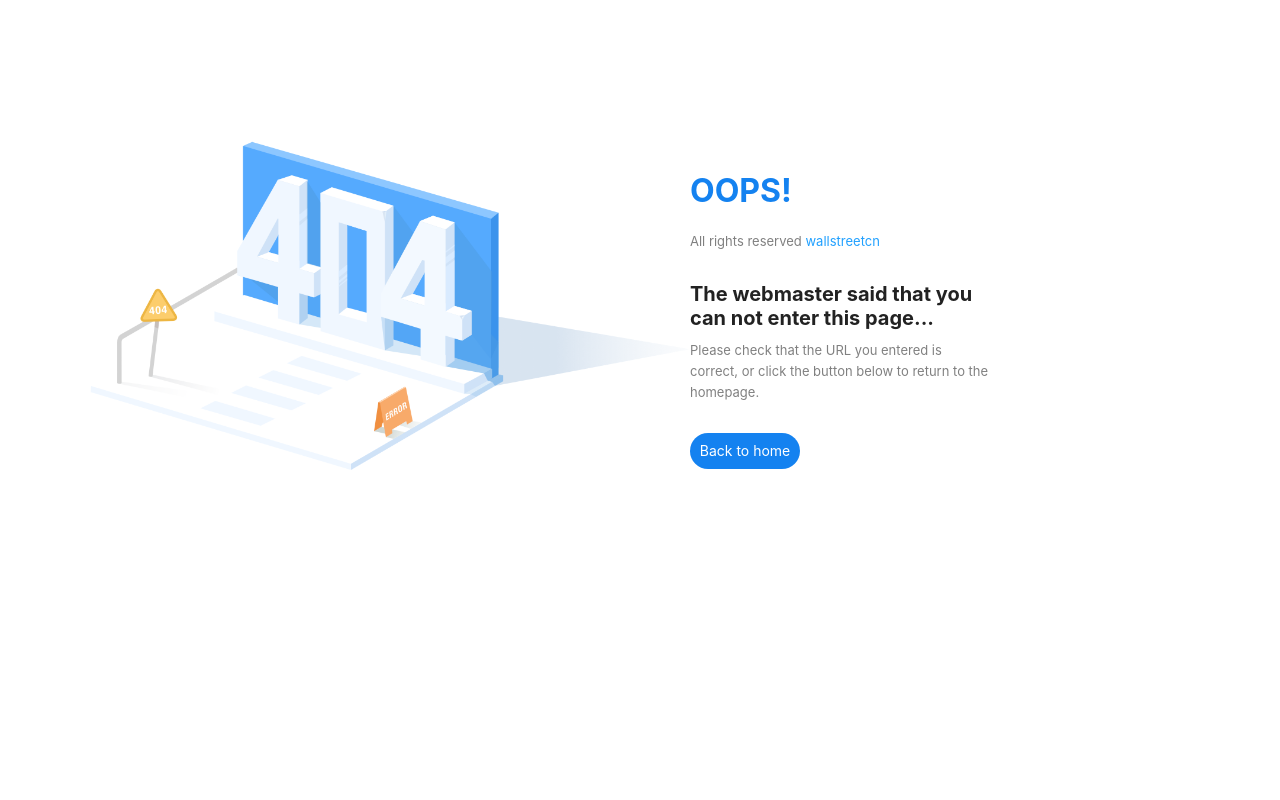
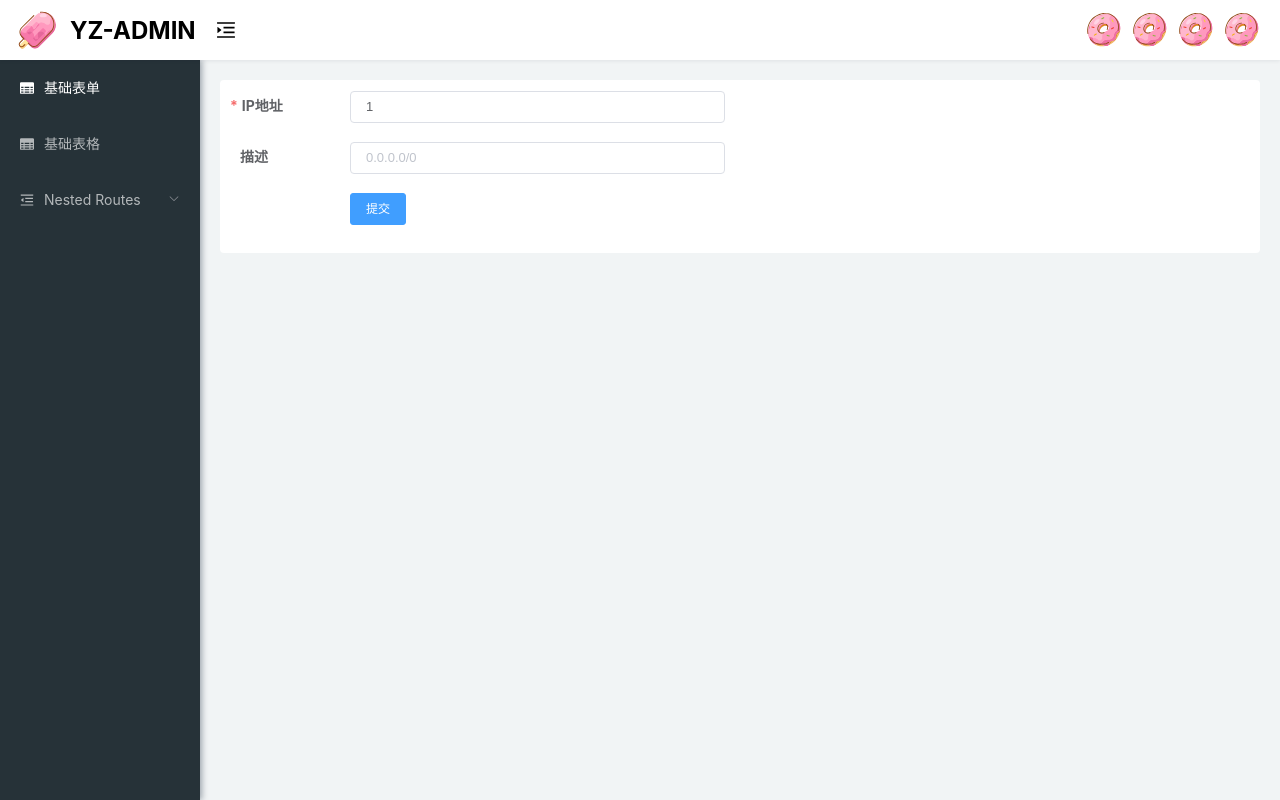
Before and after one commit to TCOT/yzadmin, a Vue app: page /form/basicForm in a window 1280 px wide. Before the commit this address led to /404. Built offline with nearby package versions, Linux system fonts and the light colour scheme.

Commit message:
优化UI

```diff
--- a/package.json
+++ b/package.json
@@ -8,6 +8,7 @@
   },
   "dependencies": {
     "axios": "^0.19.2",
+    "ip-address": "^6.1.0",
     "core-js": "^3.6.4",
     "element-ui": "^2.13.1",
     "js-cookie": "^2.2.1",
--- a/src/router/index.js
+++ b/src/router/index.js
@@ -10,9 +10,21 @@ VueRouter.prototype.push = function push(location) {
 const routes = [
   {
     path: '',
-    redirect: '/table/basicForm',
+    redirect: '/form/basicForm',
   },
-  nestedRouter,
+  {
+    path: '/form',
+    component: Layout,
+    meta: {
+      title: '表单',
+      icon:'table'
+    },
+    children: [{
+      path: 'basicForm',
+      component: () => import('@/views/form/basicForm/index'),
+      meta: { title: '基础表单' }
+    },]
+  },
   {
     path: '/table',
     component: Layout,
@@ -21,11 +33,12 @@ const routes = [
       icon:'table'
     },
     children: [{
-      path: 'basicForm',
+      path: 'basicTable',
       component: () => import('@/views/table/basicTable/index'),
       meta: { title: '基础表格' }
     },]
   },
+  nestedRouter,
   {
     path: '/404',
     component: () => import('@/views/error-page/404'),
--- a/src/styles/element-ui.scss
+++ b/src/styles/element-ui.scss
@@ -1,4 +1,14 @@
 //覆盖ele styles
+
+//el表单左对齐UI统一
+.el-form-item:not(.is-required) > label {
+  padding-left: 10px;
+}
+
+//让el的input移上去显示小手
+.el-input__inner {
+  cursor: pointer;
+}
 
 .el-button.el-popover__reference{
   margin-left: 10px;
--- /dev/null
+++ b/src/views/form/basicForm/index.vue
@@ -0,0 +1,63 @@
+<template>
+  <div>
+    <el-form
+        v-loading="loading"
+        ref="form"
+        :model="form"
+        :rules="rules"
+        size="small"
+        autocomplete="on"
+        label-width="120px"
+        label-position="left">
+      <el-form-item required prop="ip" label="IP地址">
+        <el-col :span="10">
+          <el-input
+              v-model="form.ip"
+              placeholder="0.0.0.0/0"
+              autocomplete="on"
+          />
+        </el-col>
+      </el-form-item>
+      <el-form-item prop="desc" label="描述">
+        <el-col :span="10">
+          <el-input
+              v-model="form.desc"
+              placeholder="0.0.0.0/0"
+              autocomplete="on"
+          />
+        </el-col>
+      </el-form-item>
+      <el-form-item>
+        <el-button type="primary">提交</el-button>
+      </el-form-item>
+    </el-form>
+  </div>
+</template>
+
+<script>
+  import {formValidate,isIPv4} from "@/utils/validate";
+
+  export default {
+    name: "index",
+    data() {
+      return {
+        loading: false,
+        form: {
+          ip: 1,
+          desc:''
+        },
+        rules: {
+          ip: formValidate({
+            fns: [
+              isIPv4()
+            ]
+          })
+        },
+      }
+    },
+  }
+</script>
+
+<style lang="scss" scoped>
+
+</style>
```
Also changed, not shown: src/views/form/index.vue (added, +15 -0 lines).
